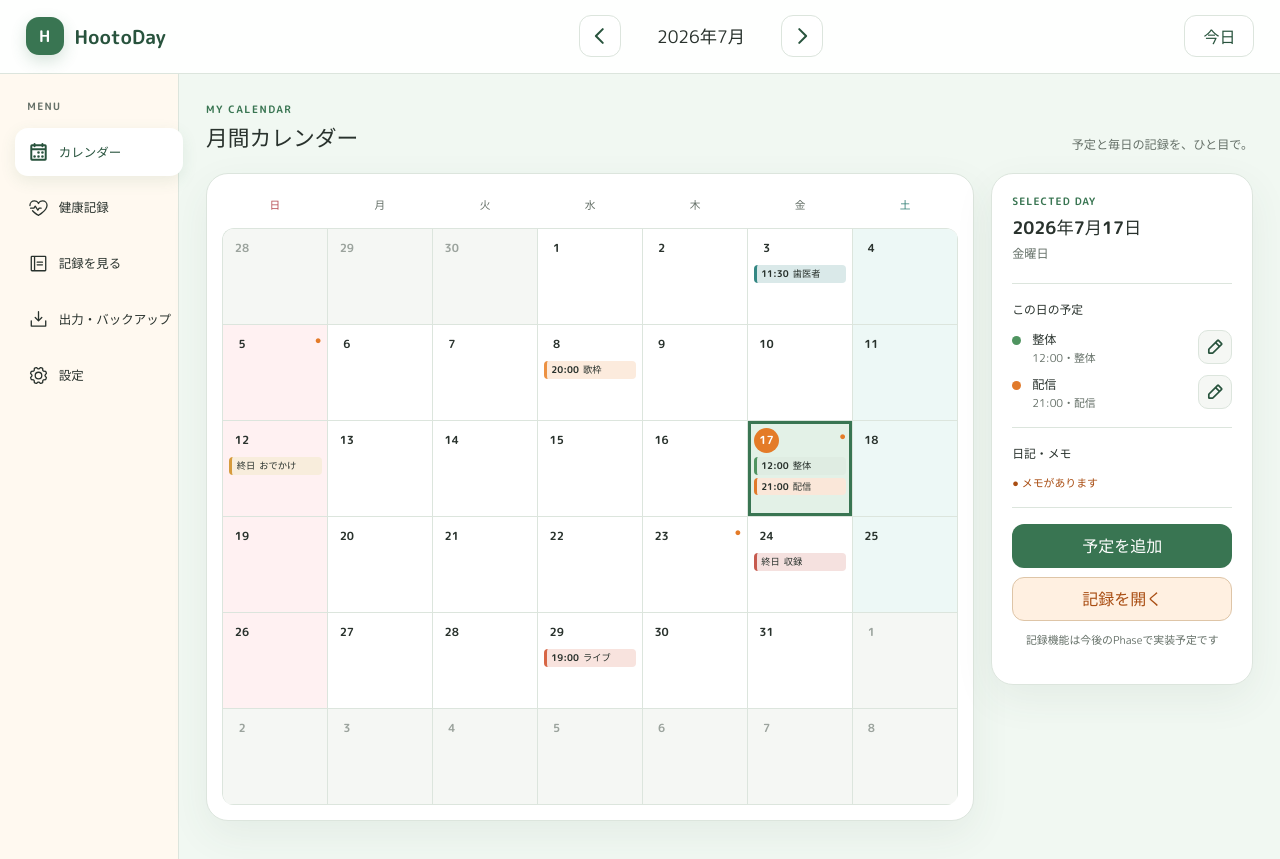
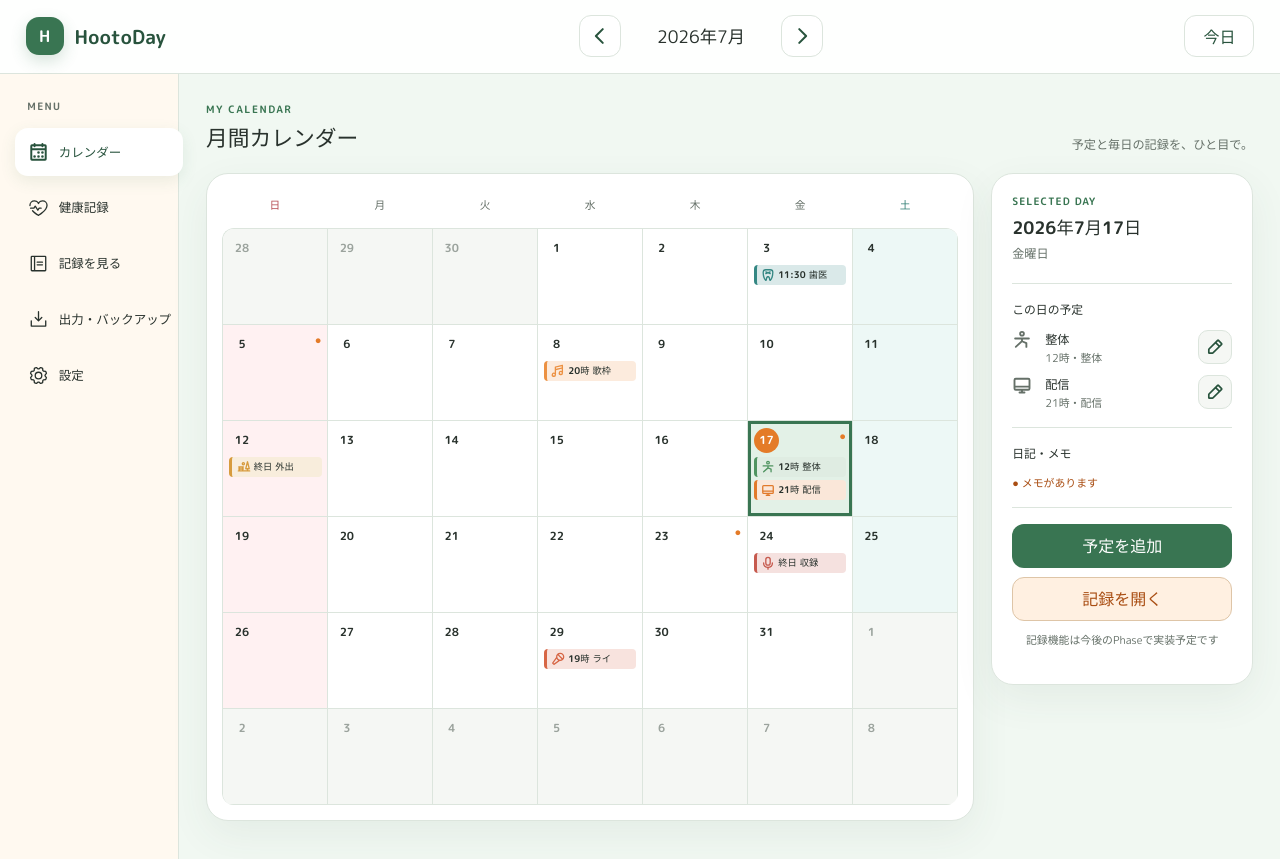
Before and after one commit to owl-yousee/HootoDay, a React (Vite) app: page / in a window 1280 px wide. Built offline with nearby package versions, Linux system fonts and the light colour scheme.

Commit message:
feat: improve event category display

```diff
--- a/src/App.css
+++ b/src/App.css
@@ -401,6 +401,9 @@
 .event-chip {
   min-width: 0;
   padding: clamp(2px, 0.25vw, 3px) clamp(3px, 0.35vw, 5px);
+  display: flex;
+  align-items: center;
+  gap: 3px;
   overflow: hidden;
   border-left: 3px solid var(--event-color);
   border-radius: 4px;
@@ -413,8 +416,20 @@
 }
 
 .event-time {
-  margin-right: 4px;
+  flex: 0 0 auto;
   font-weight: 800;
+}
+
+.event-category-icon {
+  flex: 0 0 auto;
+  color: var(--event-color);
+}
+
+.event-title-compact {
+  min-width: 0;
+  overflow: hidden;
+  text-overflow: ellipsis;
+  white-space: nowrap;
 }
 
 .more-events {
@@ -472,7 +487,7 @@
 
 .detail-event {
   display: grid;
-  grid-template-columns: 11px minmax(0, 1fr) 34px;
+  grid-template-columns: 24px minmax(0, 1fr) 34px;
   gap: 9px;
   align-items: start;
 }
@@ -509,12 +524,12 @@
   background: var(--color-primary-soft);
 }
 
-.event-dot {
-  width: 9px;
-  height: 9px;
-  margin-top: 6px;
-  border-radius: 50%;
-  background: var(--event-color);
+.detail-category-icon {
+  width: 24px;
+  height: 28px;
+  display: grid;
+  place-items: center;
+  color: var(--event-color);
 }
 
 .detail-event strong,
@@ -1097,7 +1112,7 @@ body,
     font-size: 0.57rem;
   }
 
-  .event-time {
+  .event-category-icon {
     display: none;
   }
 
--- a/src/components/Calendar.tsx
+++ b/src/components/Calendar.tsx
@@ -1,8 +1,8 @@
 import type { CSSProperties } from 'react'
-import { categoryColors } from '../data/calendarData'
+import { getEventCategoryDisplay } from '../data/eventCategoryDisplay'
 import type { CalendarEvent, DayMemoIndicator } from '../types/calendar'
 import { toDateKey } from '../utils/date'
-import { sortCalendarEvents } from '../utils/event'
+import { formatTimeForDisplay, getCalendarEventTitle, sortCalendarEvents } from '../utils/event'
 
 interface CalendarProps {
   displayMonth: Date
@@ -82,16 +82,25 @@ export function Calendar({
                 {hasMemo && <span className="memo-indicator" title="メモあり" aria-label="メモあり">●</span>}
               </span>
               <span className="event-list-compact" aria-hidden="true">
-                {dayEvents.slice(0, 2).map((event) => (
-                  <span
-                    key={event.id}
-                    className="event-chip"
-                    style={{ '--event-color': categoryColors[event.category] } as CSSProperties}
-                  >
-                    <span className="event-time">{event.isAllDay ? '終日' : event.startTime}</span>
-                    {event.title}
-                  </span>
-                ))}
+                {dayEvents.slice(0, 2).map((event) => {
+                  const categoryDisplay = getEventCategoryDisplay(event.category)
+                  const CategoryIcon = categoryDisplay.icon
+                  const displayedTitle = getCalendarEventTitle(event)
+                  const displayedTime = event.isAllDay ? '終日' : formatTimeForDisplay(event.startTime)
+
+                  return (
+                    <span
+                      key={event.id}
+                      className="event-chip"
+                      style={{ '--event-color': categoryDisplay.color } as CSSProperties}
+                      title={`${categoryDisplay.name}・${displayedTime}・${event.title}`}
+                    >
+                      <CategoryIcon className="event-category-icon" size={14} weight="bold" aria-hidden="true" />
+                      <span className="event-time">{displayedTime}</span>
+                      <span className="event-title-compact">{displayedTitle}</span>
+                    </span>
+                  )
+                })}
                 {dayEvents.length > 2 && <span className="more-events">ほか{dayEvents.length - 2}件</span>}
               </span>
             </button>
--- a/src/components/DayDetails.tsx
+++ b/src/components/DayDetails.tsx
@@ -1,6 +1,6 @@
 import type { CSSProperties } from 'react'
 import { PencilSimpleIcon } from '@phosphor-icons/react/PencilSimple'
-import { categoryColors } from '../data/calendarData'
+import { getEventCategoryDisplay } from '../data/eventCategoryDisplay'
 import type { CalendarEvent, DayMemoIndicator } from '../types/calendar'
 import { toDateKey } from '../utils/date'
 import { formatEventTime, sortCalendarEvents } from '../utils/event'
@@ -32,23 +32,30 @@ export function DayDetails({ selectedDate, events, memos, onAddEvent, onEditEven
         <h4>この日の予定</h4>
         {dayEvents.length > 0 ? (
           <ul className="detail-event-list">
-            {dayEvents.map((event) => (
+            {dayEvents.map((event) => {
+              const categoryDisplay = getEventCategoryDisplay(event.category)
+              const CategoryIcon = categoryDisplay.icon
+
+              return (
                 <li key={event.id} className="detail-event">
                   <span
-                  className="event-dot"
-                  style={{ '--event-color': categoryColors[event.category] } as CSSProperties}
+                    className="detail-category-icon"
+                    style={{ '--event-color': categoryDisplay.color } as CSSProperties}
                     aria-hidden="true"
-                />
+                  >
+                    <CategoryIcon size={20} weight="bold" />
+                  </span>
                   <div className="detail-event-copy">
                     <strong>{event.title}</strong>
-                  <span>{formatEventTime(event)}・{event.category}</span>
+                    <span>{formatEventTime(event)}・{categoryDisplay.name}</span>
                     {event.memo && <small>{event.memo}</small>}
                   </div>
                   <button type="button" className="edit-event-button" onClick={() => onEditEvent(event)} aria-label={`${event.title}を編集`}>
                     <PencilSimpleIcon size={18} weight="bold" aria-hidden="true" />
                   </button>
                 </li>
-            ))}
+              )
+            })}
           </ul>
         ) : (
           <p className="empty-message">予定はありません</p>
--- a/src/data/calendarData.ts
+++ b/src/data/calendarData.ts
@@ -1,8 +1,8 @@
 import type {
   CalendarEvent,
   DayMemoIndicator,
-  EventCategory,
 } from '../types/calendar'
+export { eventCategories } from './eventCategoryDisplay'
 
 export const calendarEvents: CalendarEvent[] = [
   { id: 'event-0703', date: '2026-07-03', title: '歯医者', category: '歯医者', isAllDay: false, startTime: '11:30', endTime: null, memo: '' },
@@ -14,26 +14,8 @@ export const calendarEvents: CalendarEvent[] = [
   { id: 'event-0729', date: '2026-07-29', title: 'ライブ', category: 'ライブ', isAllDay: false, startTime: '19:00', endTime: null, memo: '' },
 ]
 
-export const eventCategories: EventCategory[] = [
-  '収録', 'ライブ', 'リハ', '配信', '歌枠', '歯医者', '整体', '通院', 'おでかけ', '映', 'その他',
-]
-
 export const memoIndicators: DayMemoIndicator[] = [
   { date: '2026-07-05', hasMemo: true },
   { date: '2026-07-17', hasMemo: true },
   { date: '2026-07-23', hasMemo: true },
 ]
-
-export const categoryColors: Record<EventCategory, string> = {
-  収録: '#c65a4e',
-  ライブ: '#d76645',
-  リハ: '#6f8a77',
-  配信: '#e17a2b',
-  歌枠: '#ec9142',
-  歯医者: '#348783',
-  整体: '#4f9460',
-  通院: '#43867f',
-  おでかけ: '#d79b3d',
-  映: '#5f7b71',
-  その他: '#7b817c',
-}
--- /dev/null
+++ b/src/data/eventCategoryDisplay.ts
@@ -0,0 +1,39 @@
+import { CactusIcon } from '@phosphor-icons/react/Cactus'
+import { DesktopIcon } from '@phosphor-icons/react/Desktop'
+import { FirstAidKitIcon } from '@phosphor-icons/react/FirstAidKit'
+import { HeadphonesIcon } from '@phosphor-icons/react/Headphones'
+import { GhostIcon } from '@phosphor-icons/react/Ghost'
+import { MicrophoneIcon } from '@phosphor-icons/react/Microphone'
+import { MicrophoneStageIcon } from '@phosphor-icons/react/MicrophoneStage'
+import { MusicNotesIcon } from '@phosphor-icons/react/MusicNotes'
+import { ParkIcon } from '@phosphor-icons/react/Park'
+import { PersonSimpleTaiChiIcon } from '@phosphor-icons/react/PersonSimpleTaiChi'
+import { ToothIcon } from '@phosphor-icons/react/Tooth'
+import type { EventCategory } from '../types/calendar'
+
+interface EventCategoryDisplay {
+  name: EventCategory
+  shortName: string
+  color: string
+  icon: typeof MicrophoneIcon
+}
+
+export const eventCategoryDisplay = {
+  収録: { name: '収録', shortName: '収録', color: '#c65a4e', icon: MicrophoneIcon },
+  ライブ: { name: 'ライブ', shortName: 'ライ', color: '#d76645', icon: MicrophoneStageIcon },
+  リハ: { name: 'リハ', shortName: 'リハ', color: '#6f8a77', icon: HeadphonesIcon },
+  配信: { name: '配信', shortName: '配信', color: '#e17a2b', icon: DesktopIcon },
+  歌枠: { name: '歌枠', shortName: '歌枠', color: '#ec9142', icon: MusicNotesIcon },
+  歯医者: { name: '歯医者', shortName: '歯医', color: '#348783', icon: ToothIcon },
+  整体: { name: '整体', shortName: '整体', color: '#4f9460', icon: PersonSimpleTaiChiIcon },
+  通院: { name: '通院', shortName: '通院', color: '#43867f', icon: FirstAidKitIcon },
+  おでかけ: { name: 'おでかけ', shortName: '外出', color: '#d79b3d', icon: ParkIcon },
+  映: { name: '映', shortName: '映', color: '#5f7b71', icon: GhostIcon },
+  その他: { name: 'その他', shortName: '他', color: '#7b817c', icon: CactusIcon },
+} satisfies Record<EventCategory, EventCategoryDisplay>
+
+export const eventCategories = Object.keys(eventCategoryDisplay) as EventCategory[]
+
+export function getEventCategoryDisplay(category: EventCategory): EventCategoryDisplay {
+  return eventCategoryDisplay[category]
+}
--- a/src/utils/event.ts
+++ b/src/utils/event.ts
@@ -1,4 +1,7 @@
 import type { CalendarEvent } from '../types/calendar'
+import { getEventCategoryDisplay } from '../data/eventCategoryDisplay'
+
+const timePattern = /^(?:[01]\d|2[0-3]):[0-5]\d$/
 
 export function sortCalendarEvents(events: CalendarEvent[]): CalendarEvent[] {
   return [...events].sort((left, right) => {
@@ -18,6 +21,18 @@ export function createEventId(): string {
 
 export function formatEventTime(event: CalendarEvent): string {
   if (event.isAllDay) return '終日'
-  if (event.endTime) return `${event.startTime}〜${event.endTime}`
-  return event.startTime ?? '時刻未設定'
+  const startTime = formatTimeForDisplay(event.startTime)
+  if (event.endTime) return `${startTime}〜${formatTimeForDisplay(event.endTime)}`
+  return startTime
 }
+
+export function formatTimeForDisplay(time: string | null): string {
+  if (!time || !timePattern.test(time)) return '時刻未設定'
+  const [hour, minute] = time.split(':')
+  return minute === '00' ? `${Number(hour)}時` : time
+}
+
+export function getCalendarEventTitle(event: CalendarEvent): string {
+  const display = getEventCategoryDisplay(event.category)
+  return event.title === display.name ? display.shortName : event.title
+}
```
Also changed, not shown: 1 other file (tests, documents, lock files or other folders). Lines whose indentation alone changed are shown as unchanged.
